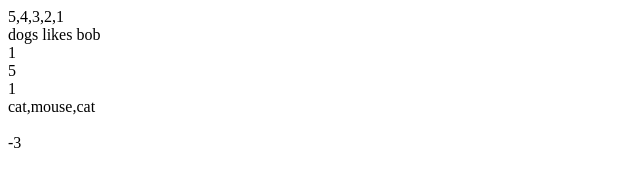
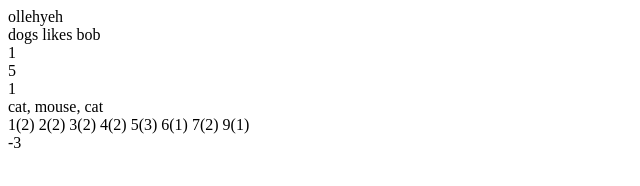
Before and after one commit to myawilliams11/kata2, a plain HTML site: page index.html in a window 1280 px wide. Shown: the whole page, without its empty margins (0-640 px from the left). Drawn offline with Linux system fonts and the light colour scheme.

Commit message:
Add files via upload

```diff
--- a/index.html
+++ b/index.html
@@ -11,52 +11,82 @@
 <body>
 
     <script>
-        const numbers = [1, 2, 3, 4, 5];
-        numbers.reverse(' ');
-        console.log(numbers);
-        document.write(numbers);
+
+
+        function reverseString(str) {
+            const splitString = str.split("");
+            const reverseArray = splitString.reverse();
+            const joinArray = reverseArray.join("");
+            return joinArray;
+        }
+        console.log(reverseString("hello") === "olleh");
+        console.log(reverseString("hey")=== "hey");
+        document.write(reverseString("hello"));
+        document.write(reverseString("hey"));
+
     </script>
     </br>
 
     <script>
-        const bob = "bob likes dogs";
-        const dogs = bob.split(" ").reverse().join(" ");
-        document.write(dogs);
+    function sentence(str){
+        const bob = str.split(" ");
+        const dogs = bob.reverse().join(" ");
+    return dogs;
+    }
+    console.log(sentence("bob likes dogs") === "dogs likes bob");
+    console.log(sentence ("hello mya") === "mya hello");
+    document.write(sentence("bob likes dogs"));
     </script>
     </br>
 
     <script>
+        function three(){
         const minArray = Math.min(1, 2, 3, 4, 5);
-        document.write(minArray);
+        return minArray;
+        }
+        console.log(three()=== 1);
+        document.write(three());
     </script>
     </br>
 
     <script>
+        function four(){
         const maxArray = Math.max(1, 2, 3, 4, 5);
-        document.write(maxArray);
+        return maxArray;
+        }
+        console.log(four()=== 7);
+        document.write(four());
+
     </script>
     </br>
 
     <script>
+        function five(){
         const x = 17;
         const y = 4;
         const z = x % y;
-        document.write(z);
+        return z;
+        }
+        console.log(five("x & y = z", {x: 16, y: 3 }) === 2);
+        document.write(five());
     </script>
     </br>
 
     <script>
-        const pets = ["dog", "cat", "mouse", "cat", "dog", "bird", "dog"]
+        function six(str){
+        const pets = str.split(",");
         const favPets = pets.slice(1, 4);
-
-        document.write(favPets);
+        return favPets;
+}
+    console.log(six("dog, cat, mouse, cat, dog, bird, dog") === "cat");
+        document.write(six("dog, cat, mouse, cat, dog, bird, dog"));
     </script>
     </br>
 
 
     <script>
-
-        let nums = "1 2 7 9 1 2 5 3 4 4 5 6 3 5 7".split(' ');
+function seven(str){
+        let nums = str.split(' ');
         let result = '';
         const highestNum = Math.max(...nums)
         for (i = 1; i <= highestNum; i++) {
@@ -70,22 +100,39 @@
                 result += (`${i}(${temp}) `)
             }
         }
-        console.log(result)
+        return result;
+}
+        console.assert(seven("1 4 6 7 4 5 8 0"));
+        console.log(seven("1 3 4 5 6 7 7 7 7") === 2);
+        document.write(seven("1 2 7 9 1 2 5 3 4 4 5 6 3 5 7"));
 
     </script>
     </br>
 
 
     <script>
+        function eight(){
         const a = 1
         const b = 7;
         const c = 3;
         const d = 14;
         const problem = a + b + c - d;
 
-        document.write(problem);
+        return problem;
+        }
+        console.assert(eight("a + b + c - d", {a: 1, b: 7, c: 3, d: 14}) === -3);
+        console.log(eight("a + b + c - d", {a: 1, b: 2, c: 3, d: 4}) === 2);
+
+
+        document.write(eight());
+
 
     </script>
+
+    </br>
+
+
+
 
 
 </body>
```
